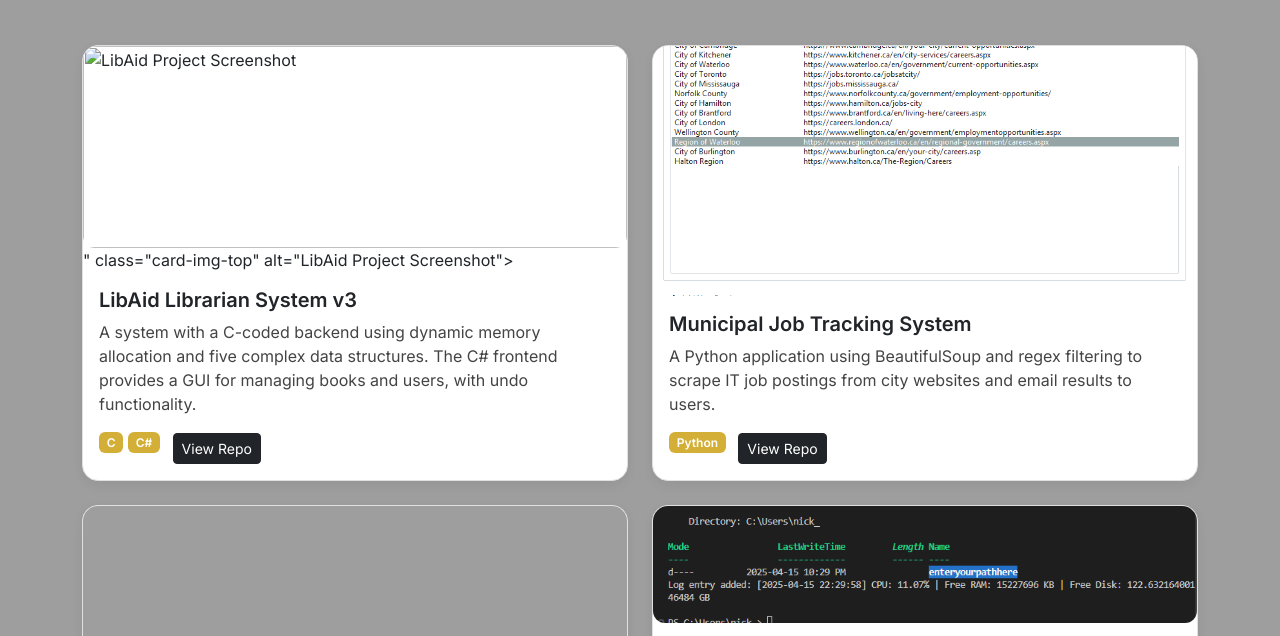
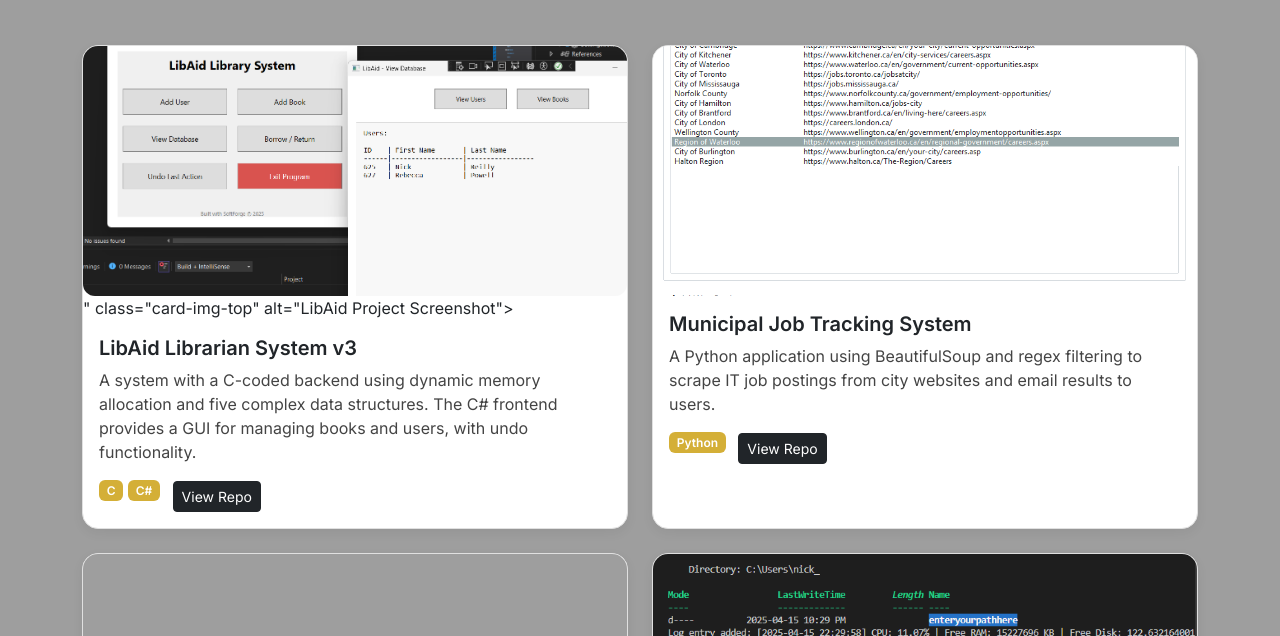
Before and after one commit to Nyerye/Nick-s-Personal-Portfolio-v5, a website: page projects.html in a window 1280 px wide. Shown: the part 147-783 px from the top of the page. Drawn offline with nearby package versions, Linux system fonts and the light colour scheme; the site is published under a folder, as on GitHub Pages, so addresses that start at the root find nothing.

Commit message:
Update projects.html
Changed the reference for the photo now

```diff
--- a/projects.html
+++ b/projects.html
@@ -61,7 +61,7 @@
       <!-- Project 1 -->
       <div class="col-md-6">
         <div class="card project-card h-100">
-          <img src="/Nick-s-Personal-Portfolio-v5/NickPortv5/frontend/assets/libaid.png" alt="LibAid Project Screenshot">
+          <img src="assets/libaid.png" alt="LibAid Project Screenshot">
           " class="card-img-top" alt="LibAid Project Screenshot">
           <div class="card-body">
             <h5 class="card-title fw-bold">LibAid Librarian System v3</h5>
```
